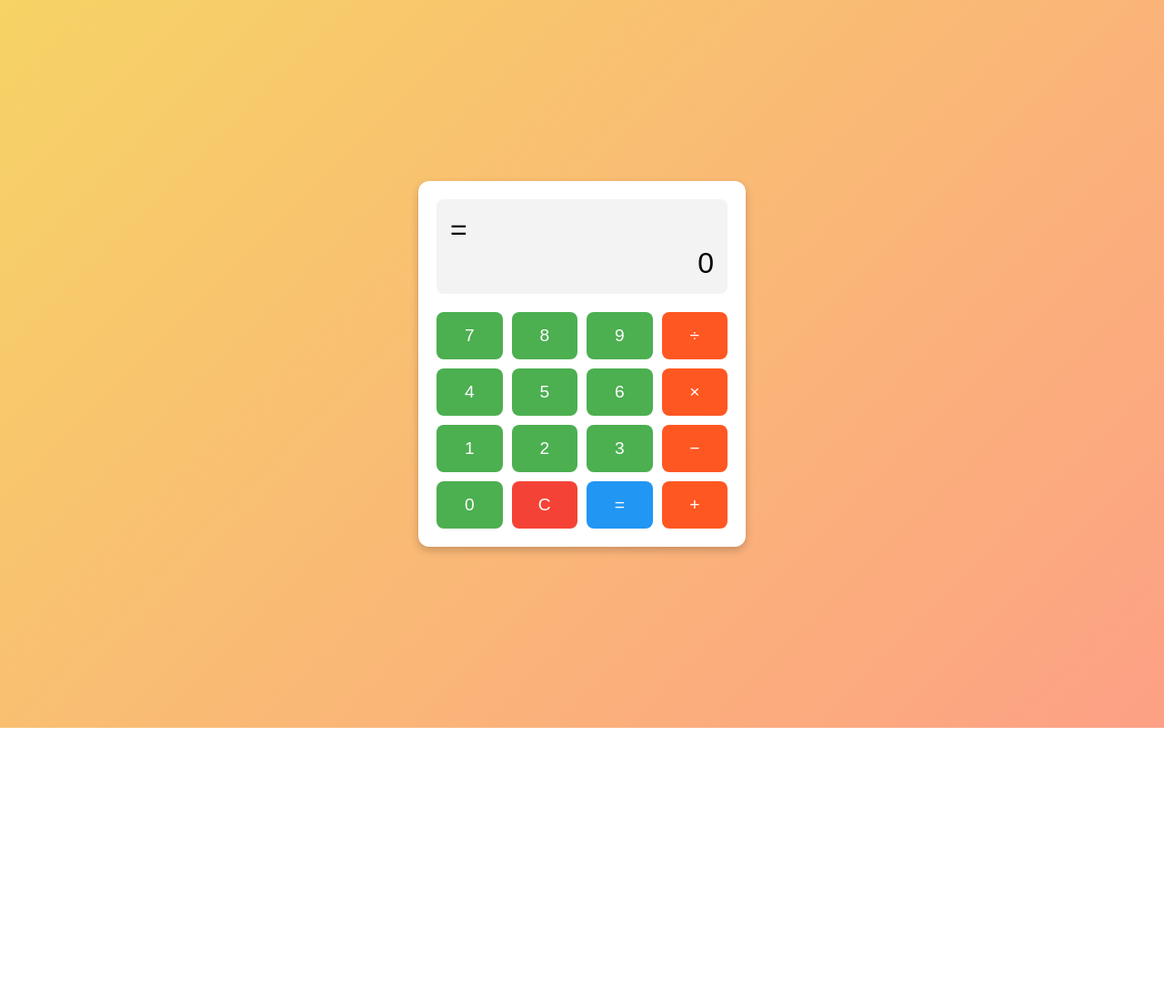
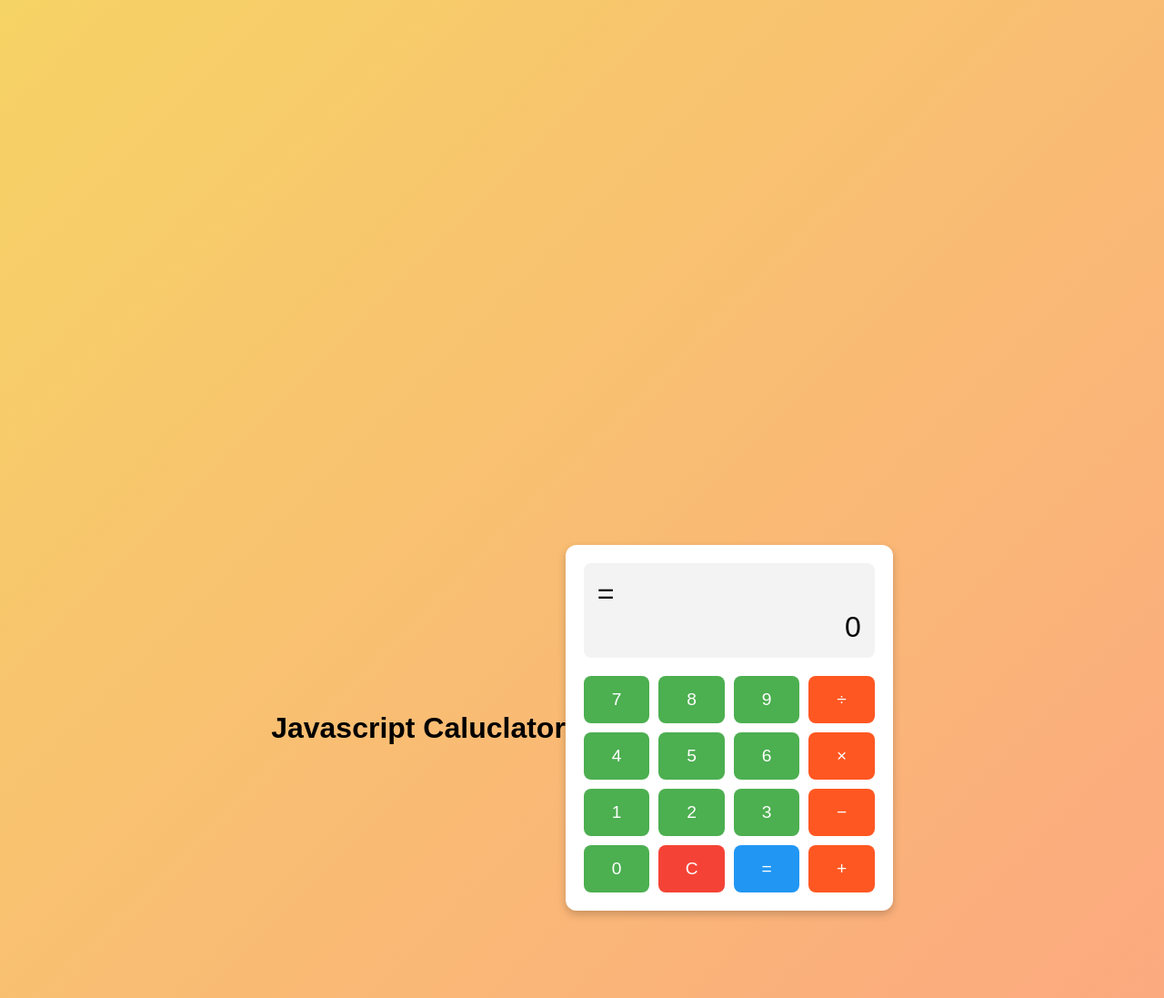
Before and after one commit to metalimangal/TestHTMLRepo, a plain HTML site: page htdocs/index.html in a window 1280 px wide. Shown: the top 1097 px of the page at 91% size. Before the commit the page ends 800 px from the top, so only its background shows below. Drawn offline with Linux system fonts and the light colour scheme.

Commit message:
Added an H1 title into the code

```diff
--- /dev/null
+++ b/htdocs/css/additional.css
@@ -0,0 +1,4 @@
+#titleID{
+    font-family: Arial, sans-serif;
+    text-align: center;
+}
--- a/htdocs/css/master.css
+++ b/htdocs/css/master.css
@@ -3,7 +3,7 @@ body {
     display: flex;
     justify-content: center;
     align-items: center;
-    height: 100vh;
+    height: 200vh;
     margin: 0;
     background: linear-gradient(135deg, #f6d365 0%, #fda085 100%); /* Feel free to add a different kind of background here*/
   }
--- a/htdocs/index.html
+++ b/htdocs/index.html
@@ -5,8 +5,10 @@
   <meta name="viewport" content="width=device-width, initial-scale=1.0">
   <title>Metali's Caluclator</title>
   <link rel="stylesheet" href="css/master.css"/>
+  <link rel="stylesheet" href="css/additional.css"/>
 </head>
 <body>
+  <h1 id = "titleID"> Javascript Caluclator</h1>
   <!-- We have defined a div here called calculator for the calculator -->
   <div id="calculator">
 
```
